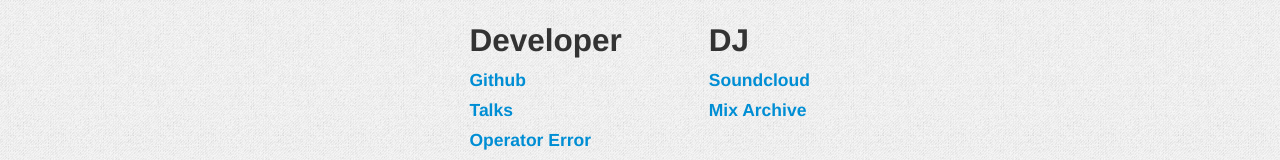
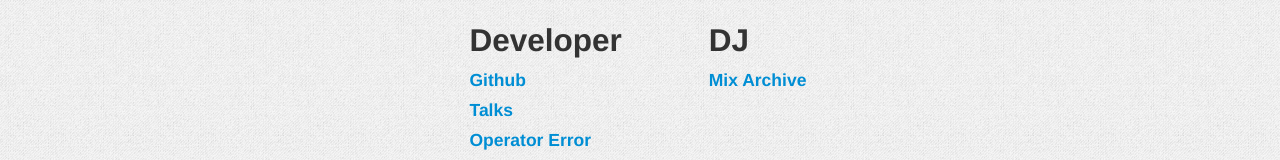
Before and after one commit to danriti/danriti.com, a plain HTML site: page public/index.html in a window 1280 px wide. Shown: the part 638-798 px from the top of the page. Drawn offline with Linux system fonts and the light colour scheme.

Commit message:
Remove soundcloud link.

```diff
--- a/public/index.html
+++ b/public/index.html
@@ -54,7 +54,6 @@
 
         <div class="span4">
           <h2>DJ</h2>
-          <h4><a href="http://soundcloud.com/danriti"><h4>Soundcloud</h4></a>
           <h4><a href="/mixes.html"><h4>Mix Archive</h4></a>
         </div>
       </div>
```
Also changed, not shown: 1 other file.
